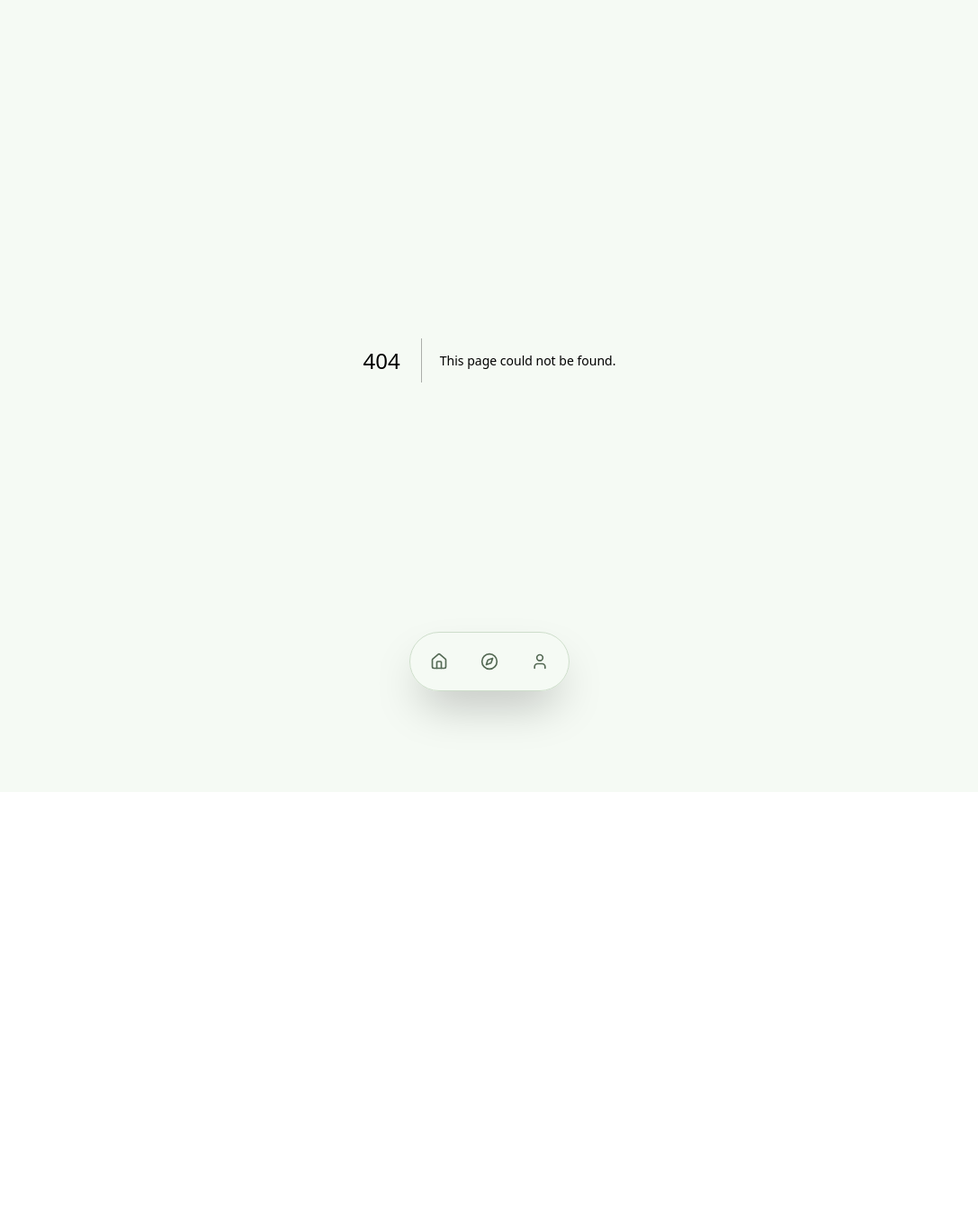
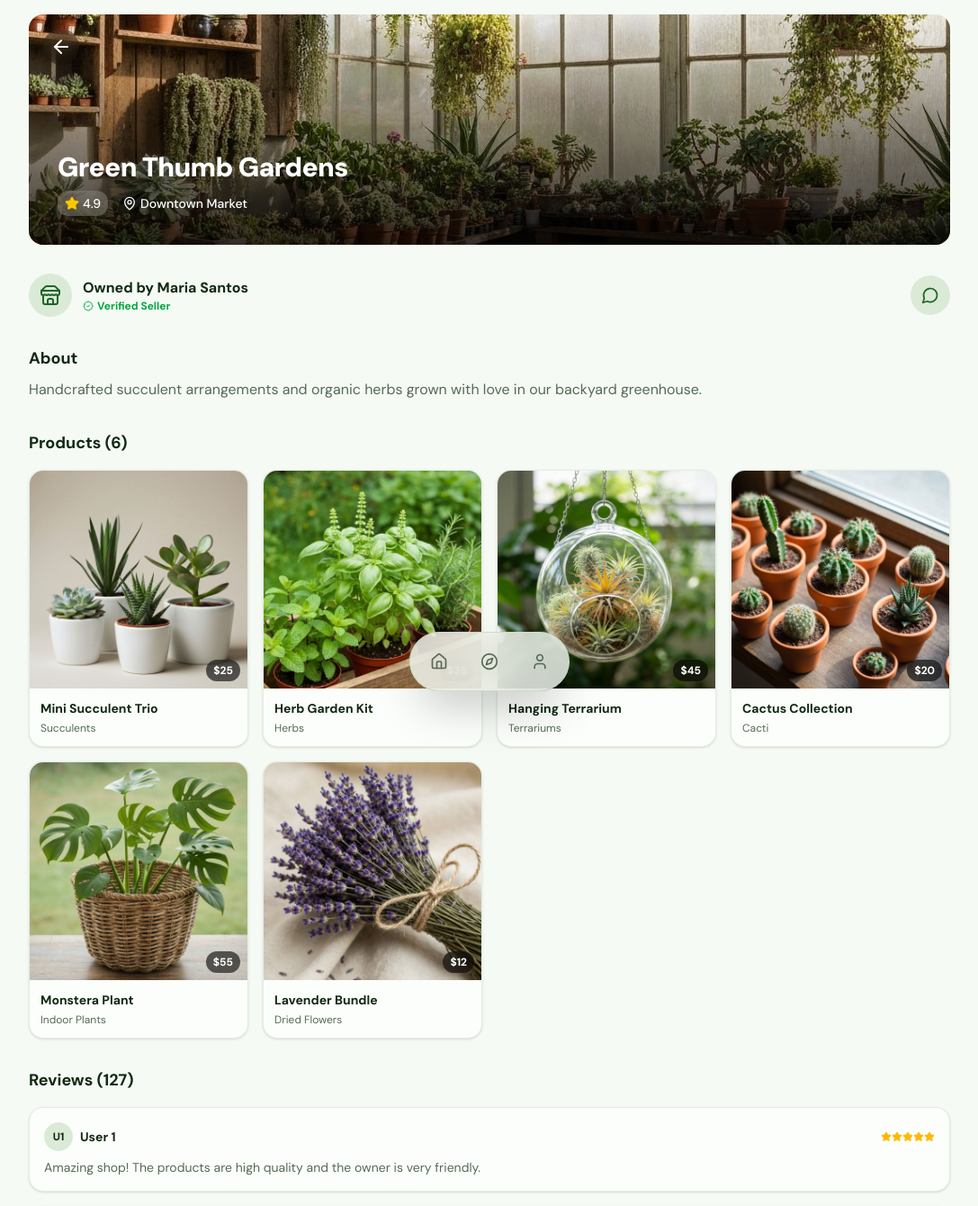
Before and after one commit to yeruka-ui/Lookal, a Next.js app: page /shop/1 in a window 1280 px wide. Before the commit this address had no page. Shown: the top 1340 px of the page at 90% size, without its empty margins (96-1183 px from the left). Before the commit the page ends 880 px from the top, so only its background shows below. Built offline with nearby package versions, Linux system fonts and the light colour scheme.

Commit message:
store profile added

```diff
--- /dev/null
+++ b/app/shop/[id]/page.tsx
@@ -0,0 +1,145 @@
+"use client"
+
+import { useParams, useRouter } from "next/navigation"
+import { shops, type Shop } from "@/lib/mock-data"
+import { ArrowLeft, Star, MapPin, BadgeCheck, MessageCircle, Store } from "lucide-react"
+import { useState } from "react"
+
+export default function ShopPage() {
+    const params = useParams()
+    const router = useRouter()
+    const shopId = params.id as string
+
+    // Find shop
+    const shop = shops.find(s => s.id === shopId)
+
+    if (!shop) {
+        return (
+            <div className="min-h-screen flex flex-col items-center justify-center p-8 text-center">
+                <h2 className="text-2xl font-bold mb-2">Shop not found</h2>
+                <button onClick={() => router.back()} className="text-primary hover:underline">
+                    Go back
+                </button>
+            </div>
+        )
+    }
+
+    const handleContact = () => {
+        alert(`Starting chat with ${shop.owner}...`)
+    }
+
+    return (
+        <div className="min-h-screen bg-background pb-32">
+            {/* Header Image */}
+            <div className="px-32 w-full pt-4">
+                <div className="h-64 w-full relative rounded-2xl overflow-hidden">
+                    <img src={shop.image || "/placeholder.svg"} alt={shop.name} className="w-full h-full object-cover" />
+                    <div className="absolute inset-0 bg-gradient-to-t from-black/80 to-transparent" />
+
+                    <button
+                        onClick={() => router.back()}
+                        className="absolute top-4 left-4 p-2 rounded-full bg-black/20 backdrop-blur-md text-white hover:bg-black/40 transition-colors z-10"
+                    >
+                        <ArrowLeft className="w-6 h-6" />
+                    </button>
+
+                    <div className="absolute bottom-0 left-0 right-0 p-8 text-white">
+                        <h1 className="text-3xl font-black tracking-tight mb-2">{shop.name}</h1>
+                        <div className="flex items-center gap-4 text-sm font-medium">
+                            <div className="flex items-center gap-1 bg-white/20 backdrop-blur-md px-2 py-1 rounded-lg">
+                                <Star className="w-4 h-4 text-yellow-400 fill-yellow-400" />
+                                <span>{shop.rating}</span>
+                            </div>
+                            <div className="flex items-center gap-1">
+                                <MapPin className="w-4 h-4" />
+                                <span>{shop.location}</span>
+                            </div>
+                        </div>
+                    </div>
+                </div>
+            </div>
+
+            {/* Content */}
+            <div className="px-32 py-8 space-y-8">
+                {/* Owner Info */}
+                <div className="flex items-center justify-between">
+                    <div className="flex items-center gap-3">
+                        <div className="w-12 h-12 rounded-full bg-secondary flex items-center justify-center">
+                            <Store className="w-6 h-6 text-primary" />
+                        </div>
+                        <div>
+                            <h3 className="font-bold text-foreground">Owned by {shop.owner}</h3>
+                            <div className="flex items-center gap-1 text-xs text-green-600 font-bold">
+                                <BadgeCheck className="w-3 h-3" /> Verified Seller
+                            </div>
+                        </div>
+                    </div>
+                    <button
+                        onClick={handleContact}
+                        className="p-3 rounded-full bg-secondary text-primary hover:bg-secondary/80 transition-colors"
+                    >
+                        <MessageCircle className="w-5 h-5" />
+                    </button>
+                </div>
+
+                {/* Description */}
+                <div>
+                    <h3 className="font-bold text-lg mb-2">About</h3>
+                    <p className="text-muted-foreground leading-relaxed">{shop.description}</p>
+                </div>
+
+                {/* Products */}
+                <div>
+                    <h3 className="font-bold text-lg mb-4">Products ({shop.products.length})</h3>
+                    <div className="grid grid-cols-4 gap-4">
+                        {shop.products.map((product) => (
+                            <div
+                                key={product.id}
+                                onClick={() => router.push(`/product/${product.id}`)}
+                                className="bg-card rounded-xl overflow-hidden shadow-sm border border-border/50 group cursor-pointer"
+                            >
+                                <div className="aspect-square bg-secondary relative">
+                                    <img
+                                        src={product.image || "/placeholder.svg"}
+                                        alt={product.name}
+                                        className="w-full h-full object-cover transition-transform duration-500 group-hover:scale-110"
+                                    />
+                                    <div className="absolute bottom-2 right-2 bg-black/60 backdrop-blur-md text-white text-xs font-bold px-2 py-1 rounded-lg">
+                                        ${product.price.toFixed(0)}
+                                    </div>
+                                </div>
+                                <div className="p-3">
+                                    <h4 className="font-bold text-sm text-foreground line-clamp-1">{product.name}</h4>
+                                    <p className="text-xs text-muted-foreground mt-1">{product.category}</p>
+                                </div>
+                            </div>
+                        ))}
+                    </div>
+                </div>
+
+                {/* Reviews (Mock) */}
+                <div>
+                    <h3 className="font-bold text-lg mb-4">Reviews ({shop.reviewCount})</h3>
+                    <div className="space-y-4">
+                        {[1, 2, 3].map((i) => (
+                            <div key={i} className="bg-card p-4 rounded-xl border border-border/50 shadow-sm">
+                                <div className="flex items-center justify-between mb-2">
+                                    <div className="flex items-center gap-2">
+                                        <div className="w-8 h-8 rounded-full bg-secondary flex items-center justify-center text-xs font-bold">
+                                            U{i}
+                                        </div>
+                                        <span className="font-bold text-sm">User {i}</span>
+                                    </div>
+                                    <div className="flex text-amber-400">
+                                        {[...Array(5)].map((_, j) => <Star key={j} className="w-3 h-3 fill-current" />)}
+                                    </div>
+                                </div>
+                                <p className="text-sm text-muted-foreground">Amazing shop! The products are high quality and the owner is very friendly.</p>
+                            </div>
+                        ))}
+                    </div>
+                </div>
+            </div>
+        </div>
+    )
+}
--- a/components/home-page.tsx
+++ b/components/home-page.tsx
@@ -107,7 +107,7 @@ export function HomePage({ onNavigateToShop }: HomePageProps) {
                     {filteredShops.map((shop) => (
                         <div
                             key={shop.id}
-                            onClick={() => onNavigateToShop(shop)}
+                            onClick={() => router.push(`/shop/${shop.id}`)}
                             className="snap-center shrink-0 w-[280px] bg-card rounded-2xl overflow-hidden shadow-sm border border-border/50 group cursor-pointer hover:shadow-md transition-all"
                         >
                             <div className="h-32 overflow-hidden relative">
```
